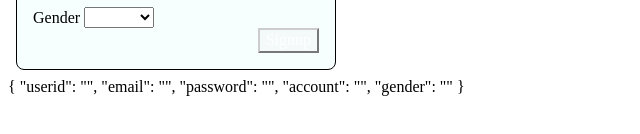
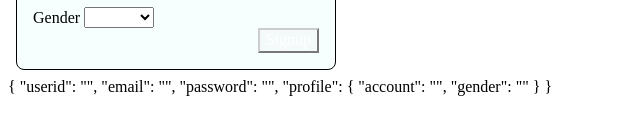
Before and after one commit to rajinder-yadav/reactive-form, an Angular app: page / in a window 1280 px wide. Shown: the part 300-434 px from the top of the page, without its empty margins (0-640 px from the left). Built offline with nearby package versions, Linux system fonts and the light colour scheme.

Commit message:
Introduded grouping for fields.

```diff
--- a/src/app/app.component.html
+++ b/src/app/app.component.html
@@ -19,6 +19,7 @@
       <input type="password" formControlName="password" class="fr ml3">
     </div>
 
+    <div formGroupName="profile">
       <div *ngFor="let account of accounts">
         <input type="radio"
               [id]="account"
@@ -38,6 +39,7 @@
 
         </select>
       </div>
+    </div>
 
     <button type="submit"
       [disabled]="signupForm.invalid"
--- a/src/app/app.component.ts
+++ b/src/app/app.component.ts
@@ -21,8 +21,10 @@ export class AppComponent implements OnInit {
       userid: ['', [Validators.required, Validators.minLength(4)]],
       email: ['', Validators.required],
       password: ['', Validators.required],
-      account: ['', Validators.required],
-      gender: ['']
+      profile: this.fb.group({
+        account: ['', Validators.required],
+        gender: ['']
+      })
     });
   }
 
--- a/src/app/signup.model.ts
+++ b/src/app/signup.model.ts
@@ -2,6 +2,8 @@ export interface SignupModel {
   userid: string;
   email: string;
   password: string;
-  account: string;
-  gender?: string;
+  profile: {
+    account: string;
+    gender?: string;
+  }
 }
```
Lines whose indentation alone changed are shown as unchanged.
